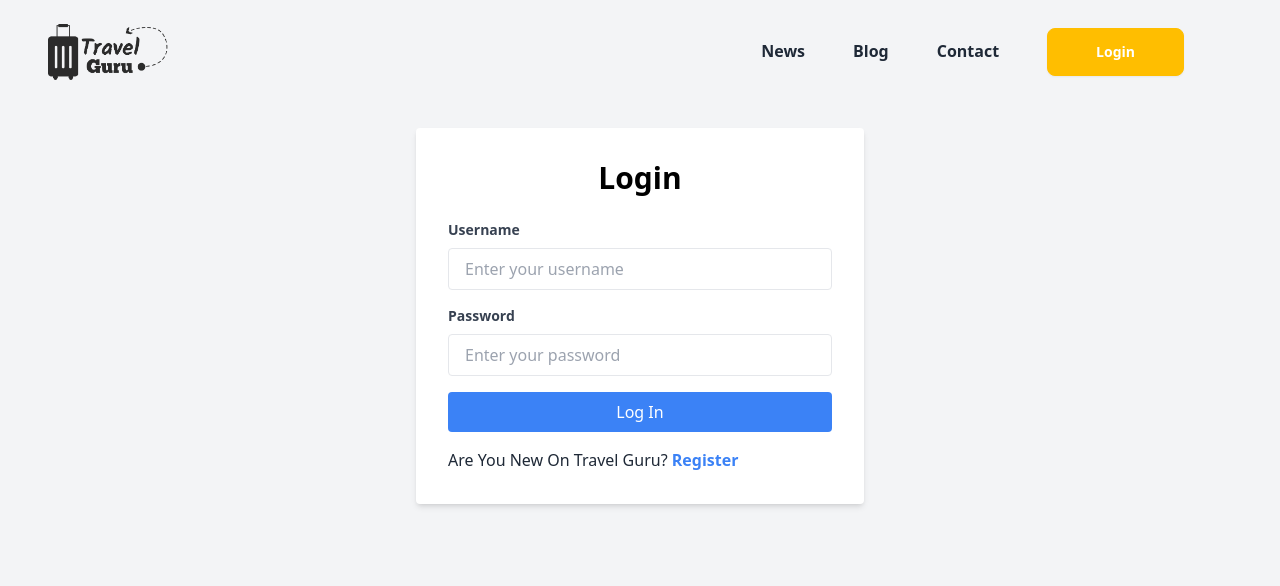
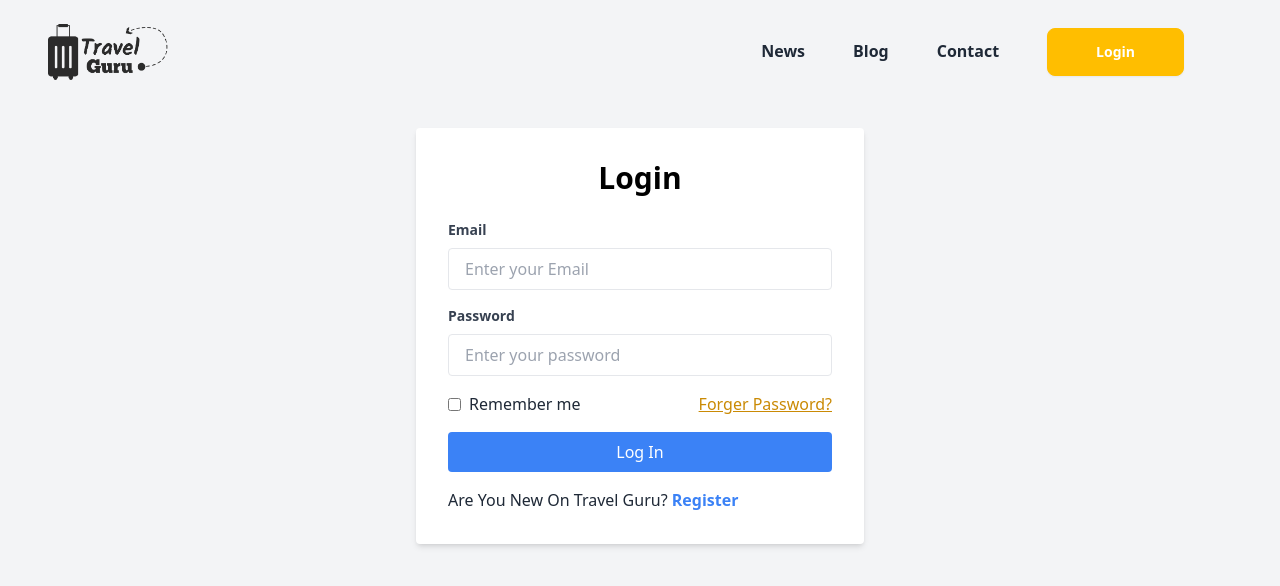
Before and after one commit to MDABDULLAH16/travel-guru, a React (Vite) app: page /login in a window 1280 px wide. Shown: the top 586 px of the page. Built offline with nearby package versions, Linux system fonts and the light colour scheme.

Commit message:
user log in and reset password done

```diff
--- a/src/pages/Login/Login.jsx
+++ b/src/pages/Login/Login.jsx
@@ -1,8 +1,42 @@
-import React from "react";
+import React, { useContext, useRef } from "react";
 import Navbar from "../../shared/Navbar/Navbar";
 import { Link } from "react-router-dom";
+import { AuthContext } from "../../provider/AuthProvider";
 
 const Login = () => {
+  const { userLogin, resetPassword } = useContext(AuthContext);
+  const emailRef = useRef();
+  const handleLogin = (e) => {
+    e.preventDefault();
+    const form = new FormData(e.currentTarget);
+    const email = form.get("email");
+    const password = form.get("password");
+
+    userLogin(email, password)
+      .then((result) => {
+        const loggedUser = result.user;
+        console.log(loggedUser);
+        // Clear input fields after successful login
+        // alert("User login done");
+        // This will reset the form and clear all input fields
+      })
+      .catch((error) => {
+        console.log(error.message);
+      });
+    e.currentTarget.reset();
+  };
+  const handleResetEmail = (e) => {
+    e.preventDefault();
+    const email = emailRef.current.value;
+    resetPassword(email)
+      .then(() => {
+        alert("check Your Email for reset password!!");
+      })
+      .catch((error) => {
+        console.log(error.message);
+      });
+  };
+
   return (
     <div className='bg-gray-100  min-h-screen '>
       <Navbar></Navbar>
@@ -11,20 +45,21 @@ const Login = () => {
           <h2 className='text-3xl text-black font-bold text-center mb-6'>
             Login
           </h2>
-          <form className='space-y-4'>
+          <form onSubmit={handleLogin} className='space-y-4'>
             <div>
               <label
                 htmlFor='username'
                 className='block text-gray-700 text-sm font-semibold mb-2'
               >
-                Username
+                Email
               </label>
               <input
-                type='text'
+                ref={emailRef}
+                type='email'
                 id='username'
-                name='username'
+                name='email'
                 className='w-full px-4 py-2 border rounded focus:outline-none focus:border-blue-500'
-                placeholder='Enter your username'
+                placeholder='Enter your Email'
               />
             </div>
             <div>
@@ -41,6 +76,18 @@ const Login = () => {
                 className='w-full px-4 py-2 border rounded focus:outline-none focus:border-blue-500'
                 placeholder='Enter your password'
               />
+            </div>
+            <div className='flex justify-between'>
+              <div className='flex items-center gap-2  '>
+                <input type='checkbox' name='checked' id='checkbox' />
+                <label htmlFor='checkbox'>Remember me</label>
+              </div>
+              <Link
+                onClick={handleResetEmail}
+                className='underline text-yellow-600'
+              >
+                Forger Password?
+              </Link>
             </div>
             <button
               type='submit'
--- a/src/pages/Register/Register.jsx
+++ b/src/pages/Register/Register.jsx
@@ -30,6 +30,7 @@ const Register = () => {
           console.log(error.message);
         });
     });
+    e.currentTarget.reset();
   };
 
   return (
--- a/src/provider/AuthProvider.jsx
+++ b/src/provider/AuthProvider.jsx
@@ -1,19 +1,34 @@
 import React, { createContext, useState } from "react";
 import app from "./../firebase/firebase.config";
-import { createUserWithEmailAndPassword, getAuth } from "firebase/auth";
+import {
+  createUserWithEmailAndPassword,
+  getAuth,
+  sendPasswordResetEmail,
+  signInWithEmailAndPassword,
+} from "firebase/auth";
 
 export const AuthContext = createContext(null);
 const auth = getAuth(app);
 
 const AuthProvider = ({ children }) => {
   const [user, setUser] = useState(null);
-
+  //user crate
   const createUser = (email, password) => {
     return createUserWithEmailAndPassword(auth, email, password);
+  };
+  //user login
+  const userLogin = (email, password) => {
+    return signInWithEmailAndPassword(auth, email, password);
+  };
+  //reset password
+  const resetPassword = (email) => {
+    return sendPasswordResetEmail(auth, email);
   };
   const authInfo = {
     user,
     createUser,
+    userLogin,
+    resetPassword,
   };
   return (
     <AuthContext.Provider value={authInfo}>{children}</AuthContext.Provider>
```
